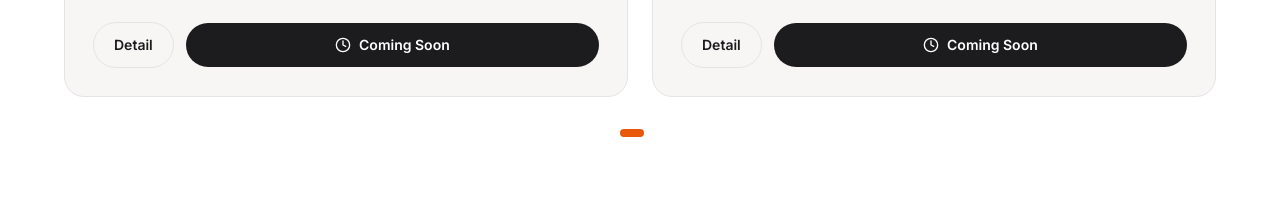
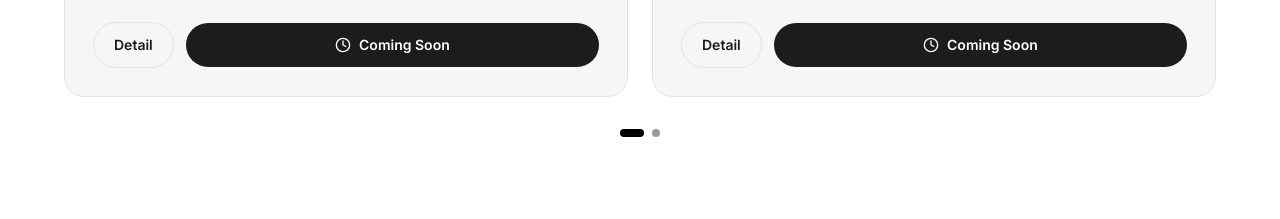
Before and after one commit to kholilmuflikhun/dzarozaproperty, a Next.js app: page / in a window 1280 px wide. Shown: the part 1660-1879 px from the top of the page. Built offline with nearby package versions, Linux system fonts and the light colour scheme; no server answers.

Commit message:
feat: integrate CarouselDots component for pagination in Products

```diff
--- a/components/Products.tsx
+++ b/components/Products.tsx
@@ -7,6 +7,7 @@ import { BookOpen, GraduationCap, Package, Check, PlayCircle, ChevronLeft, Chevr
 import SectionHeading from "./SectionHeading";
 import PurchaseButton from "./PurchaseButton";
 import ProductStatusBadge from "./ProductStatusBadge";
+import CarouselDots from "./CarouselDots";
 import { products, type Product } from "@/lib/data";
 
 const ICONS: Record<string, typeof BookOpen> = { "E-Book": BookOpen, "E-Class": GraduationCap };
@@ -197,18 +198,7 @@ export default function Products() {
               <ChevronLeft size={16} />
             </button>
 
-            <div className="flex items-center gap-2">
-              {pages.map((_, i) => (
-                <button
-                  key={i}
-                  onClick={() => setPage(i)}
-                  aria-label={`Ke halaman ${i + 1}`}
-                  className={`h-2 rounded-full transition-all ${
-                    i === safePage ? "w-6 bg-orange-500" : "w-2 bg-charcoal-200 hover:bg-charcoal-300"
-                  }`}
-                />
-              ))}
-            </div>
+            <CarouselDots count={pages.length} active={safePage} onSelect={setPage} />
 
             <button
               onClick={() => canNext && setPage(safePage + 1)}
```
